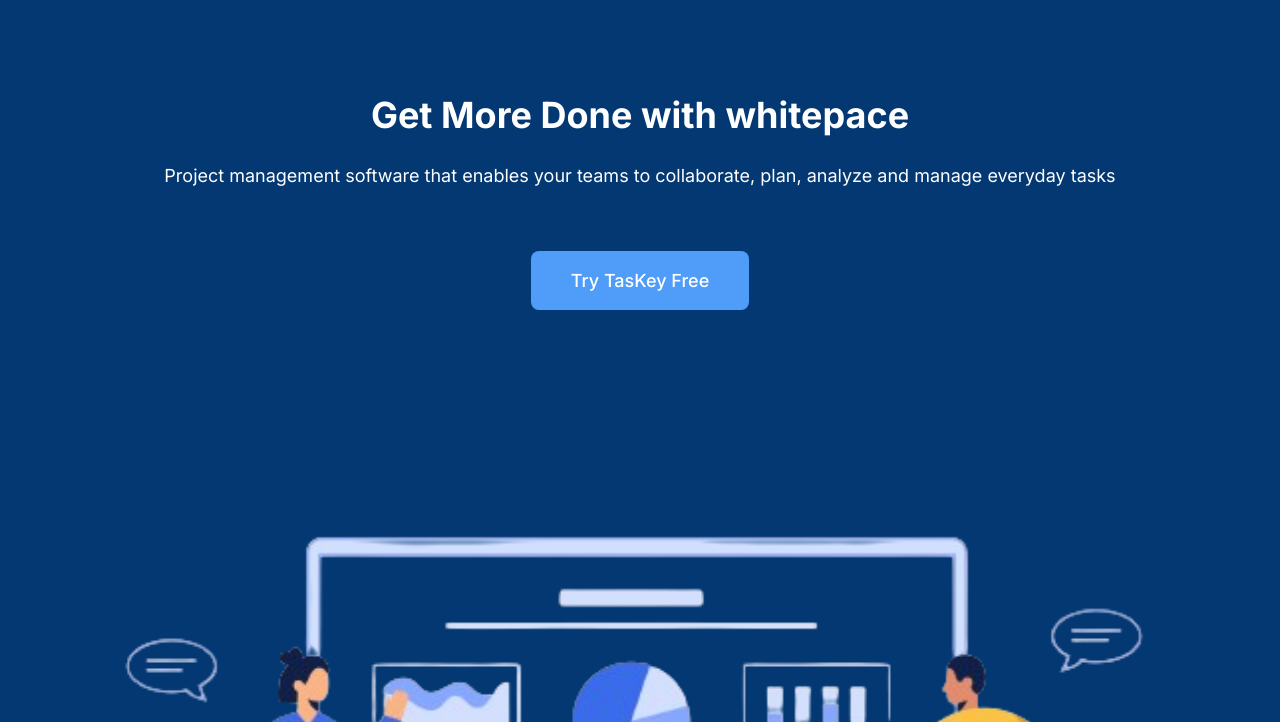
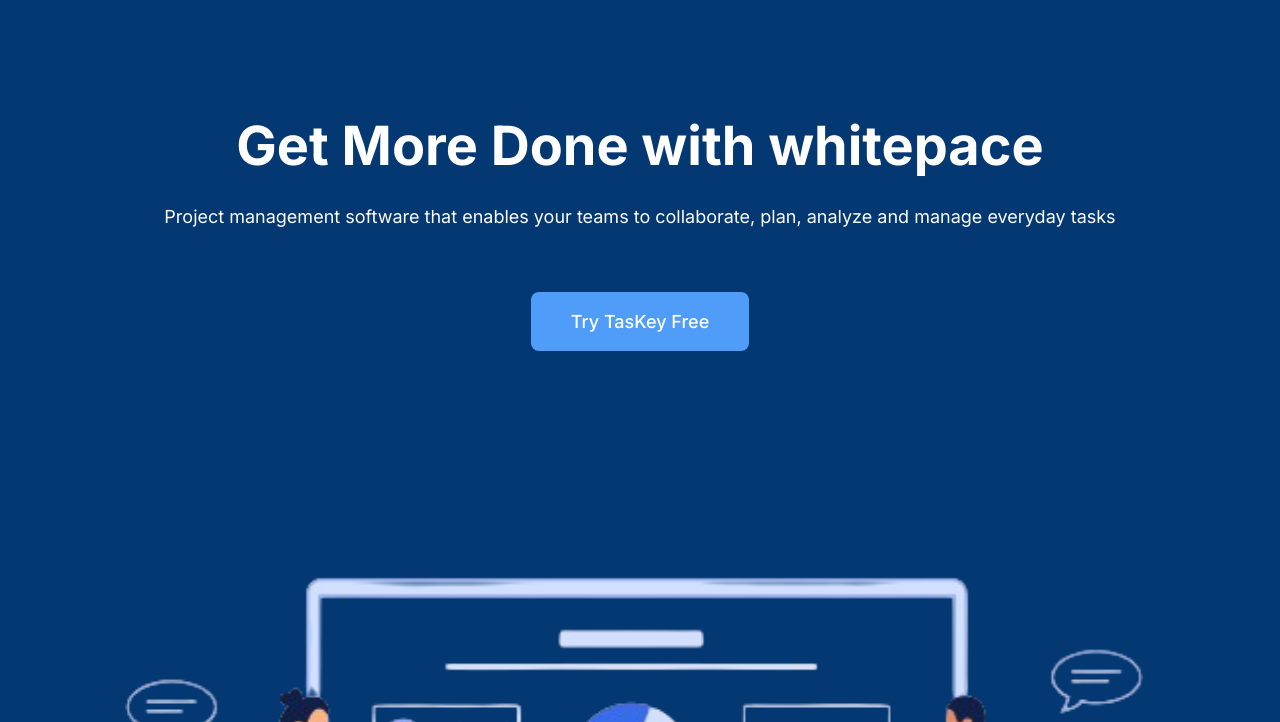
Before and after one commit to Vybyranyi/whitepace, a plain HTML site: page index.html in a window 1280 px wide. Shown: the part 78-800 px from the top of the page. Drawn offline with Linux system fonts and the light colour scheme.

Commit message:
style: adjust main banner content padding and title typography for responsive view

```diff
--- a/style.css
+++ b/style.css
@@ -144,6 +144,14 @@ header {
     }
 
     /* main-banner */
+    .main-banner-content {
+        padding: 100px 0;
+    }
+
+    .main-banner-title {
+        font-size: 54px;
+        line-height: 65px;
+    }
 
     /* project-management */
 
```
